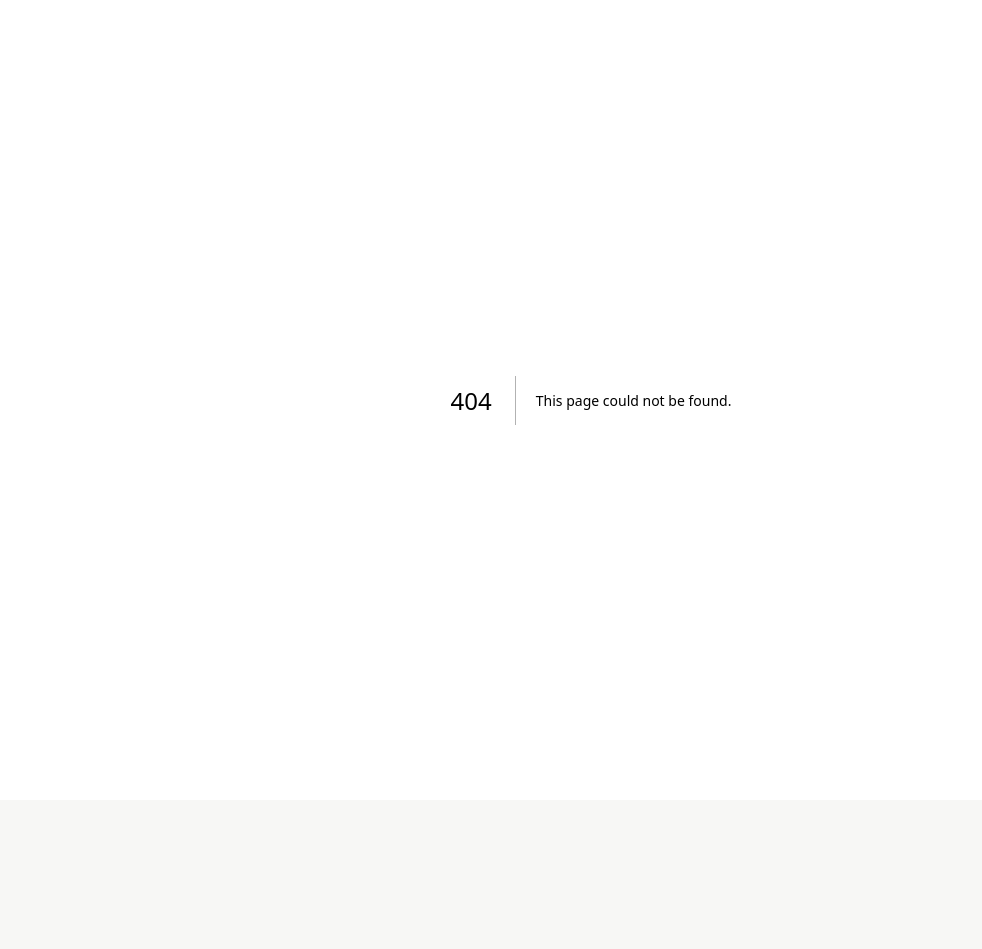
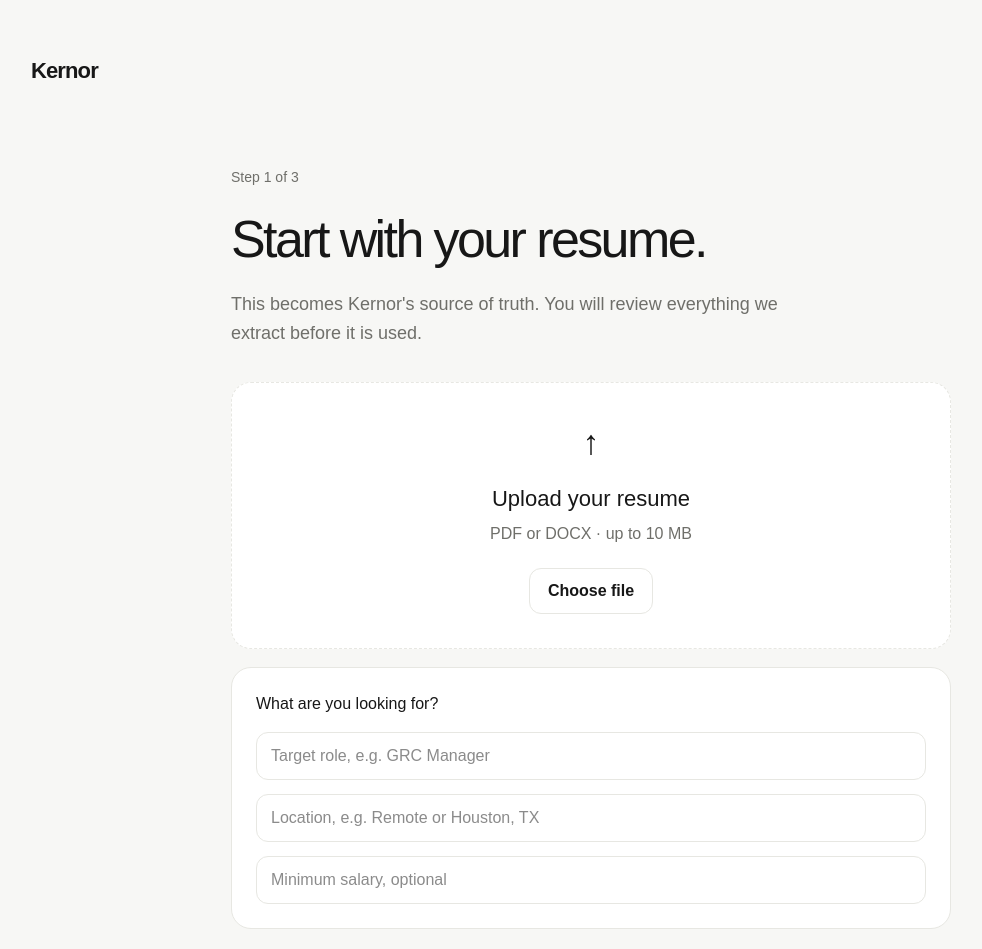
Before and after one commit to Dr-Opara/Kernor-ai, a Next.js app: page /onboarding in a window 1280 px wide. Before the commit this address had no page. Shown: the top 949 px of the page, without its empty margins (49-1031 px from the left). Before the commit the page ends 800 px from the top, so only its background shows below. Built offline with nearby package versions, Linux system fonts and the light colour scheme.

Commit message:
feat: add src/app/onboarding/page.tsx

```diff
--- /dev/null
+++ b/src/app/onboarding/page.tsx
@@ -0,0 +1,35 @@
+import Link from "next/link";
+
+export default function OnboardingPage() {
+  return (
+    <main className="shell" style={{minHeight:"100vh",padding:"54px 0 80px"}}>
+      <Link href="/" style={{fontSize:22,fontWeight:800,letterSpacing:"-0.04em"}}>Kernor</Link>
+      <div style={{width:"min(720px,100%)",margin:"80px auto 0"}}>
+        <div className="muted" style={{fontSize:14}}>Step 1 of 3</div>
+        <h1 style={{fontSize:52,letterSpacing:"-0.05em",margin:"12px 0"}}>Start with your resume.</h1>
+        <p className="muted" style={{fontSize:18,lineHeight:1.6,maxWidth:600}}>
+          This becomes Kernor's source of truth. You will review everything we extract before it is used.
+        </p>
+
+        <div className="card" style={{padding:34,marginTop:34,borderStyle:"dashed",textAlign:"center"}}>
+          <div style={{fontSize:34}}>↑</div>
+          <h2 style={{fontSize:22,margin:"14px 0 7px"}}>Upload your resume</h2>
+          <p className="muted" style={{margin:"0 0 22px"}}>PDF or DOCX · up to 10 MB</p>
+          <button className="btn btn-secondary">Choose file</button>
+        </div>
+
+        <div className="card" style={{padding:24,marginTop:18}}>
+          <h3 style={{margin:"0 0 16px"}}>What are you looking for?</h3>
+          <div style={{display:"grid",gap:14}}>
+            <input className="input" placeholder="Target role, e.g. GRC Manager" />
+            <input className="input" placeholder="Location, e.g. Remote or Houston, TX" />
+            <input className="input" placeholder="Minimum salary, optional" />
+          </div>
+        </div>
+        <div style={{display:"flex",justifyContent:"flex-end",marginTop:22}}>
+          <Link className="btn btn-primary" href="/dashboard">Continue</Link>
+        </div>
+      </div>
+    </main>
+  );
+}
```
